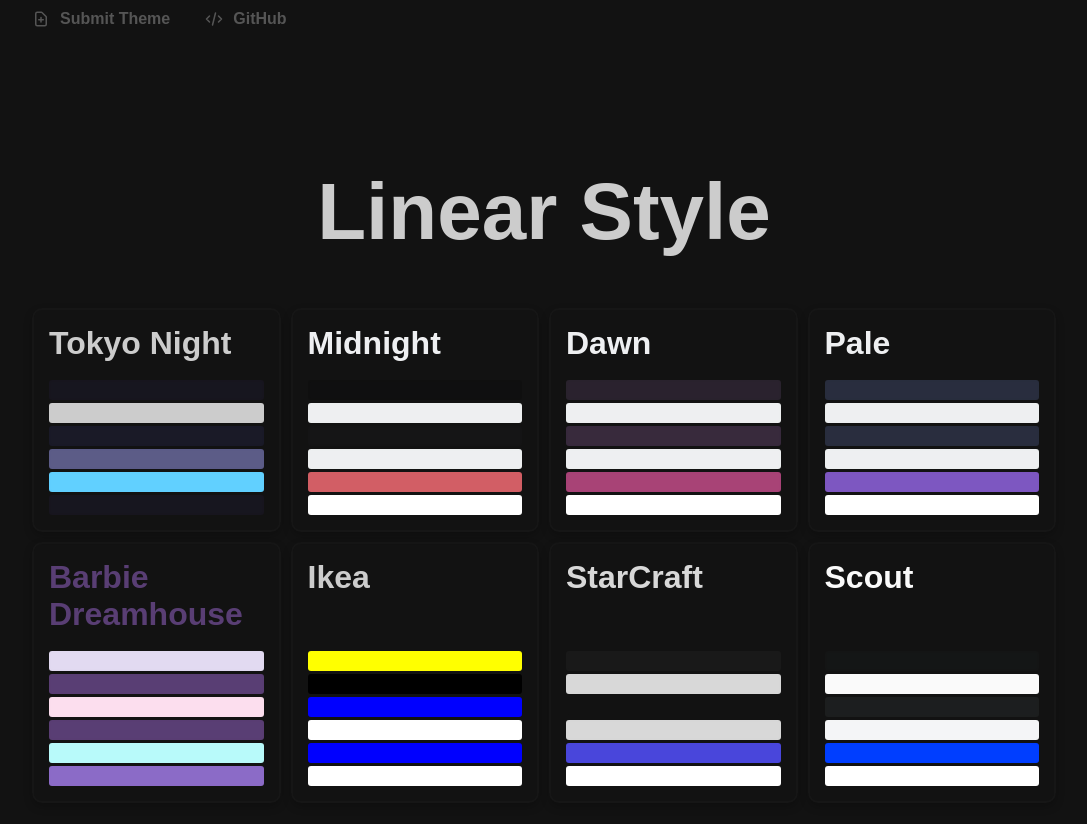
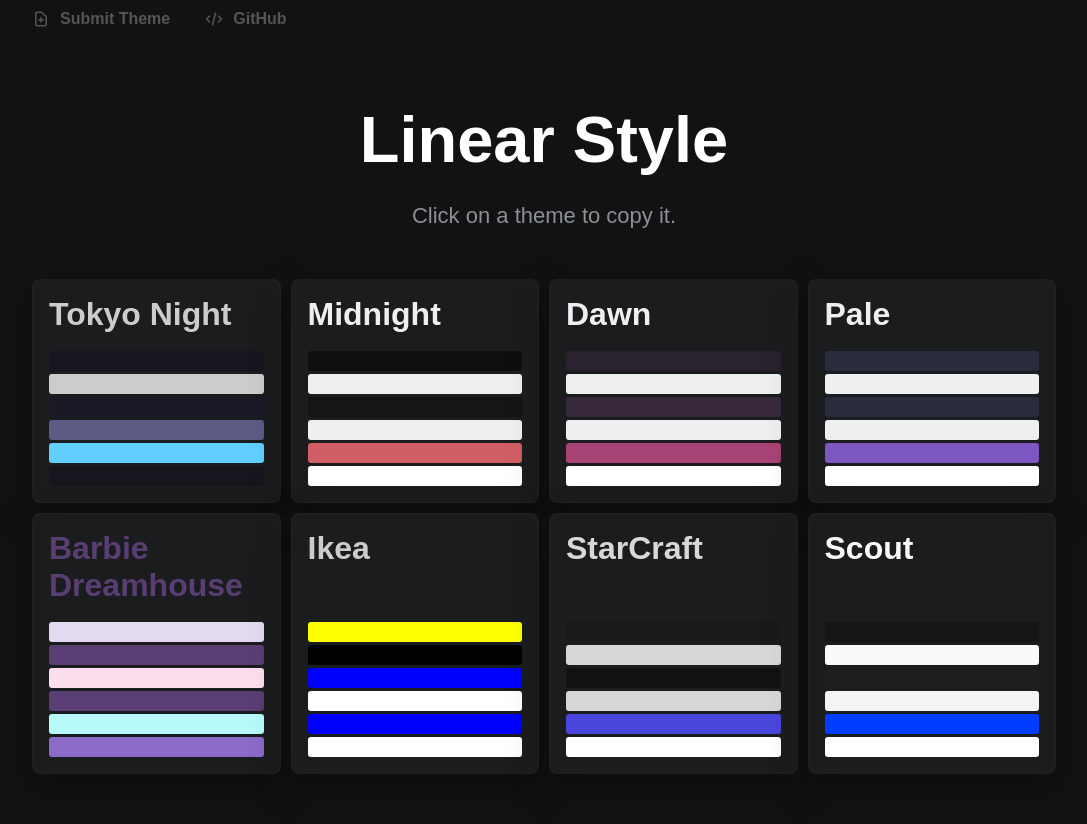
Before and after one commit to alii/linear-style, a Next.js app: page / in a window 1280 px wide. Shown: the top 824 px of the page, without its empty margins (96-1183 px from the left). Built offline with nearby package versions, Linux system fonts and the light colour scheme; a web font is replaced by a local one.

Commit message:
Changed apperance to match linear.app CSS

```diff
--- a/src/GlobalStyle.ts
+++ b/src/GlobalStyle.ts
@@ -22,13 +22,25 @@
     }
 
     div.app {
-        padding: 10vw 0;
+        padding: 5vw 0;
+        display: flex;
+        flex-direction: column;
     }
 
     h1.title {
         text-align: center;
+        margin-bottom: 0.4em;
+        font-weight: 800;
+        font-size: 65px;
+        color: white;
+
+    }
+
+    span.subtitle {
+        text-align: center;
         margin-bottom: 50px;
-        font-weight: 800;
-        font-size: 500%;
+        color: #8A8F98;
+        font-weight: 500;
+        font-size: 22px;
     }
 `;
--- a/src/components/ThemeCard.ts
+++ b/src/components/ThemeCard.ts
@@ -3,12 +3,13 @@
 
 export const ThemeCard = styled.div`
   padding: 15px;
-  border-radius: 10px;
+  border-radius: 8px;
   border: 2px solid ${(props) => props.theme.colors.text}05;
-  box-shadow: 0px 4px 8px 0px rgba(0, 0, 0, 0.22);
+  box-shadow: 0px 13px 40px rgba(0, 0, 0, 0.3);
   cursor: pointer;
   display: flex;
   flex-direction: column;
+  background: #1b1c1d;
 `;
 
 export const ThemeCardHeader = styled.h1<{ color: string }>`
--- a/src/pages/index.tsx
+++ b/src/pages/index.tsx
@@ -8,8 +8,9 @@
   if (!themes) return <div>Loading</div>;
 
   return (
-    <div className={"app"}>
-      <h1 className={"title"}>Linear Style</h1>
+    <div className="app">
+      <h1 className="title">Linear Style</h1>
+      <span className="subtitle">Click on a theme to copy it.</span>
       <ThemeCardGrid>
         {Object.entries(themes).map((theme) => {
           return <Theme theme={theme} />;
```
